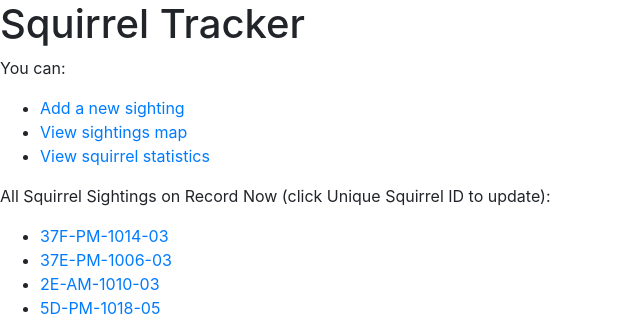
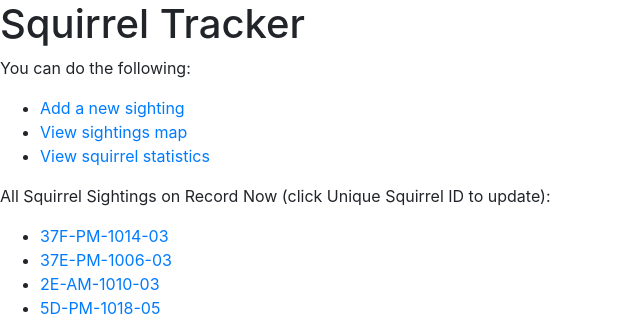
Before and after one commit to leyimai/toolsproject, a Django app: page /sightings/ in a window 1280 px wide. Shown: the top 318 px of the page, without its empty margins (0-640 px from the left). Run offline with Django 3.2, Linux system fonts and the light colour scheme; data comes from the database, SQL or seed files in the repository; some libraries are stand-ins or nearby versions.

Commit message:
Update the intex.html

```diff
--- a/sightings/templates/sightings/index.html
+++ b/sightings/templates/sightings/index.html
@@ -14,7 +14,7 @@
 <body>
 <h1> Squirrel Tracker </h1>
 
-<p>You can: </p>
+<p>You can do the following: </p>
 
 <ul>
 	<li><a href="/sightings/add/"> Add a new sighting </a></li>
```
